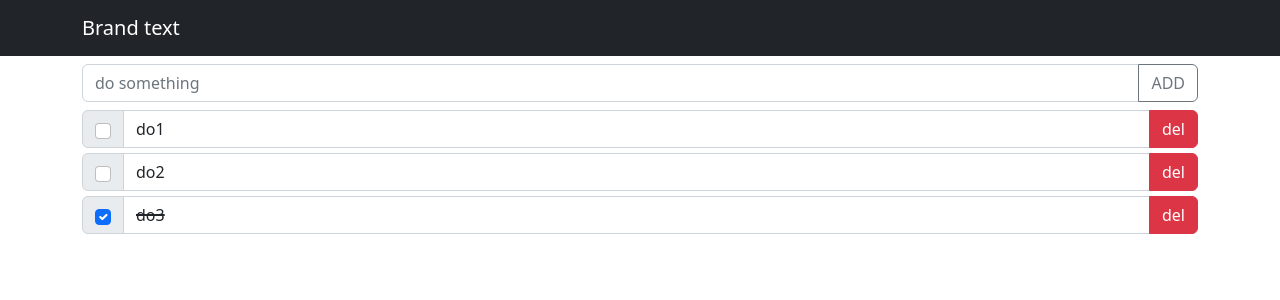
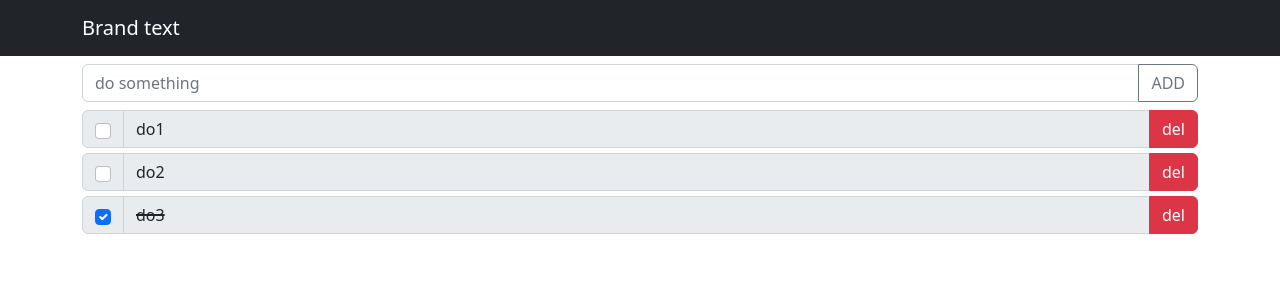
Before and after one commit to jingdongrui/react-demo, a React (Vite) app: page / in a window 1280 px wide. Shown: the top 300 px of the page. Built offline with nearby package versions, Linux system fonts and the light colour scheme.

Commit message:
chore:update

```diff
--- a/src/components/Todos/index.tsx
+++ b/src/components/Todos/index.tsx
@@ -4,7 +4,9 @@ import FormControl from 'react-bootstrap/FormControl';
 import InputGroup from 'react-bootstrap/InputGroup';
 import Navbar from 'react-bootstrap/Navbar';
 import Button from 'react-bootstrap/Button';
+import Form from 'react-bootstrap/Form';
 import React, { useState } from "react";
+import type { FormEvent } from "react";
 
 interface TodosProps {
   id: number,
@@ -13,14 +15,28 @@ interface TodosProps {
 }
 
 const Todos: React.FC<{ data: TodosProps[] }> = (props) => {
-  console.log(1);
+  // console.log("Todos渲染了！", new Date());
   const { data } = props
-  let temp = ""
-  // let addValue: string = ""
-  const [addValue, setAddValue] = useState("")
+  const [todoList, setTodoList] = useState(data)
 
-  const add = () => {
-    console.log(temp);
+  const addTask = (userInput: string) => {
+    setTodoList([...todoList, {
+      id: todoList.length + 1,
+      title: userInput,
+      completed: false,
+    }])
+  }
+  const removeTask = (taskid: number) => {
+    const index = todoList.findIndex(item => item.id === taskid)
+    if (index === -1) return false
+    todoList.splice(index, 1)
+    setTodoList([...todoList])
+  }
+  const handleCheck = (taskid: number, isCompleted: boolean) => {
+    console.log(taskid);
+    const index = todoList.findIndex((item) => item.id === taskid)
+    todoList[index].completed = !todoList[index].completed
+    setTodoList([...todoList])
   }
 
   return (
@@ -31,22 +47,40 @@ const Todos: React.FC<{ data: TodosProps[] }> = (props) => {
         </Container>
       </Navbar>
       <Container>
+        <TodosForm addTask={addTask} />
+        {todoList.map((item) => (
+          <TodosItem data={item} key={item.id} onDelete={removeTask} handleCheck={handleCheck} />
+        ))}
+      </Container >
+    </>
+  )
+}
+interface TodosFormProps {
+  addTask: (userInput: string) => void
+}
+const TodosForm: React.FC<TodosFormProps> = (props) => {
+  const { addTask } = props
+  const [userInput, setUserInput] = useState("")
+  const handleSubmit = (e: FormEvent) => {
+    e.preventDefault()
+    addTask(userInput)
+    setUserInput("")
+  }
+
+  return (
+    <>
+      <Form onSubmit={handleSubmit} >
         <InputGroup className="mb-2 mt-2">
           <FormControl
             placeholder="do something"
-            defaultValue={addValue}
-            onChange={(e) => { temp = e.target.value }}
+            value={userInput}
+            onChange={(e) => setUserInput(e.target.value)}
           />
-          <Button variant="outline-secondary" onClick={() => add()}>
+          <Button type="submit" variant="outline-secondary">
             ADD
           </Button>
         </InputGroup>
-        {data.map((item) => (
-          <TodosItem data={item} key={item.id} onDelete={() => {
-            console.log(222);
-          }} />
-        ))}
-      </Container >
+      </Form>
     </>
   )
 }
@@ -57,18 +91,20 @@ interface TodosItemProps {
     title: string,
     completed: boolean,
   }
-  onDelete: () => void
+  onDelete: (taskid: number) => void
+  handleCheck: (taskid: number, isCompleted: boolean) => void
 }
 
 const TodosItem: React.FC<TodosItemProps> = (props) => {
-  const { data } = props
+  // console.log("TodosItem渲染了！", new Date());
+  const { data, onDelete, handleCheck } = props
 
   return (
     <>
       <InputGroup className="item" key={data.id}>
-        <InputGroup.Checkbox defaultChecked={data.completed} />
-        <FormControl defaultValue={data.title} style={{ textDecoration: data.completed ? "line-through 2px" : "none" }} />
-        <Button variant="danger">del</Button>
+        <InputGroup.Checkbox defaultChecked={data.completed} onChange={() => handleCheck(data.id, data.completed)} />
+        <FormControl disabled defaultValue={data.title} style={{ textDecoration: data.completed ? "line-through 2px" : "none" }} />
+        <Button variant="danger" onClick={() => onDelete(data.id)}>del</Button>
       </InputGroup>
     </>
   )
```
